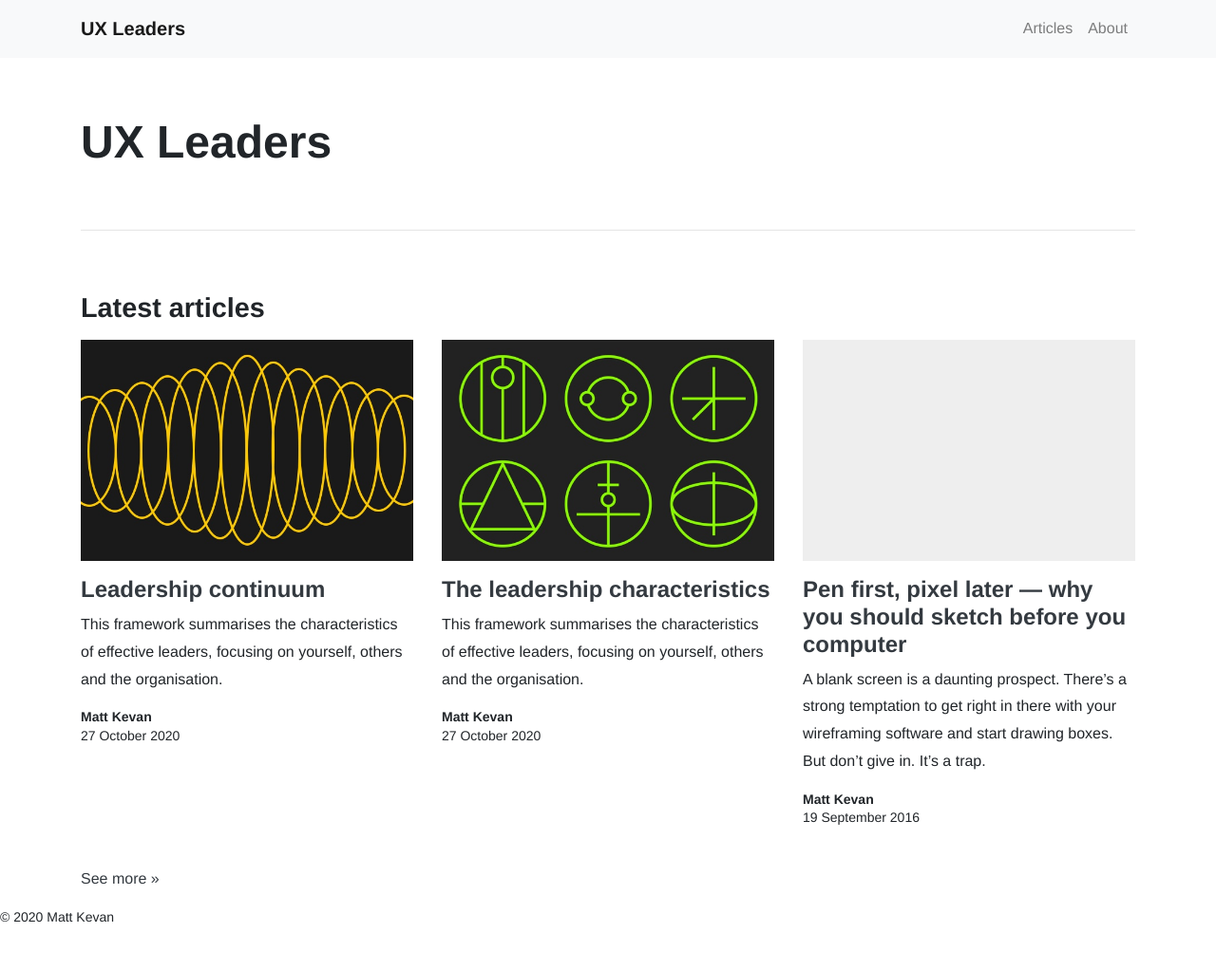
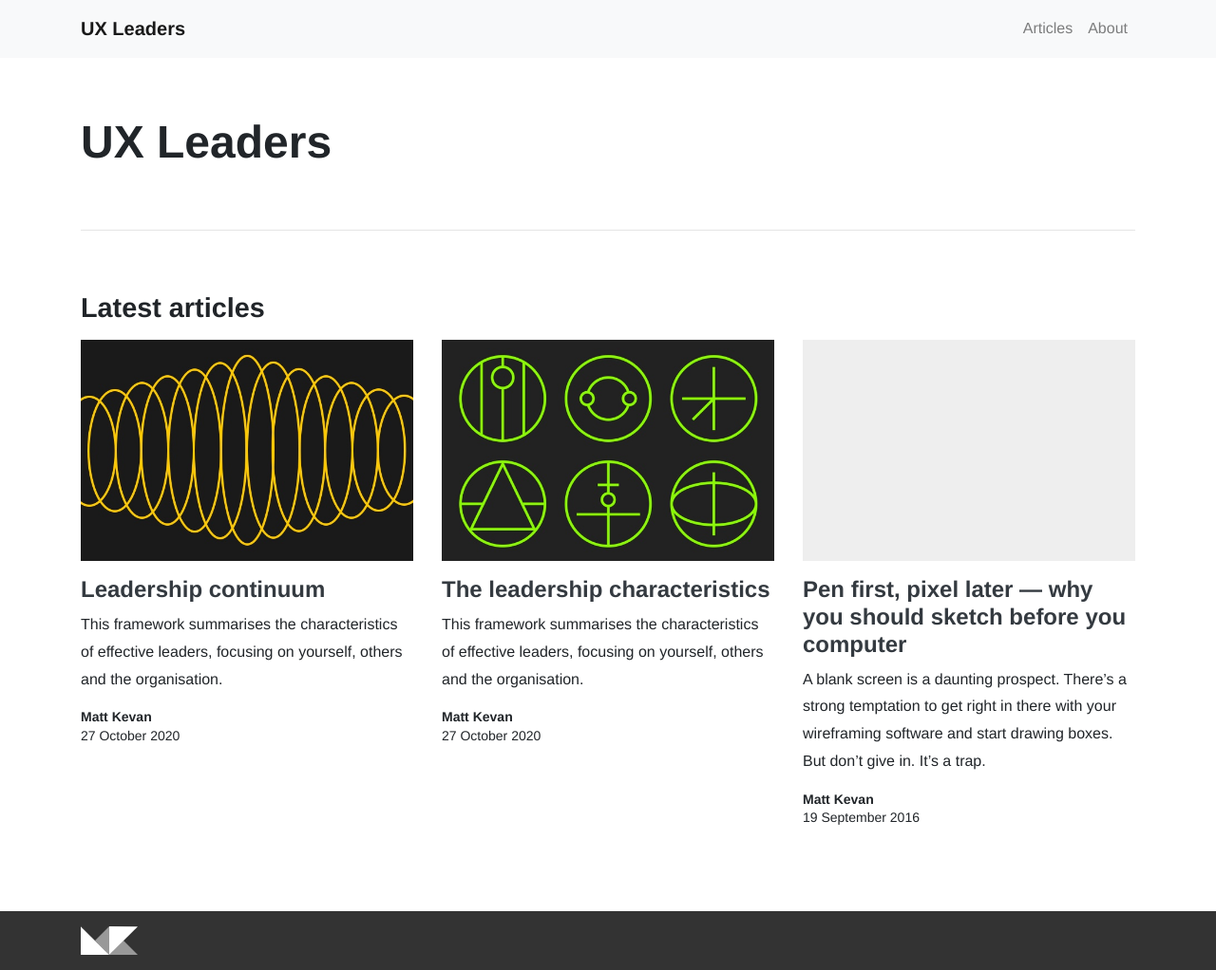
Before and after one commit to MattKevan/uxleaders, a Jekyll site: the page built from index.html, in a window 1280 px wide. Shown: the whole page at 95% size. Built offline with Jekyll 4.4.1, drawn with Linux system fonts in a browser that asks for light colours; some web fonts are replaced; before the commit the page ends 992 px from its top, so only the background shows below that.

Commit message:
Update footer

```diff
--- a/_includes/footer.html
+++ b/_includes/footer.html
@@ -1,9 +1,13 @@
-<footer class="footer bgk clearfix">
-  	<p class="s">&copy; {{ "now" | date:"%Y" }} Matt Kevan</p>
+<footer class="footer mt-5 clearfix">
+  <div class="container">
+    <div class="row">
+      <div class="col-12 pt-3 pb-3">
+      	<p class="s"><a href="https://www.kevan.design" target="_blank"><img src="/images/mk.svg" /></a></p>
+      </div>
+    </div>
+  </div>
 </footer>
 
 <script defer src="https://code.jquery.com/jquery-3.5.1.min.js"></script>
 <script defer src="{{ site.baseurl }}/js/bootstrap.min.js"></script>
-<script defer src="{{ site.baseurl }}/js/jquery.matchHeight-min.js"></script>
-<script defer src="{{ site.baseurl }}/js/owl.carousel.min.js"></script>
 <script defer src="{{ site.baseurl }}/js/scripts.js"></script>
--- a/css/main.scss
+++ b/css/main.scss
@@ -437,6 +437,9 @@ p.weblink {
 }
 footer {
 	font-family: $headings-font-family;
+	background-color: #333;
+	color: #fff;
+	p {margin: 0;}
 }
 .site-footer {
 	background-color: #2962FF;
--- a/index.html
+++ b/index.html
@@ -7,9 +7,8 @@ layout: page
 
 <h2>Latest articles</h2>
 <div class="row">
-{% assign sorted = site.articles | sort: 'date' | reverse %}
-{% for item in sorted %}
-	{% include teaser-grid.html %}
-{% endfor %}
+	{% assign sorted = site.articles | sort: 'date' | reverse %}
+	{% for item in sorted %}
+		{% include teaser-grid.html %}
+	{% endfor %}
 </div>
-<p class="link"><a href="/articles">See more »</a></p>
```
Also changed, not shown: images/mk.svg (added), 1 other file.
